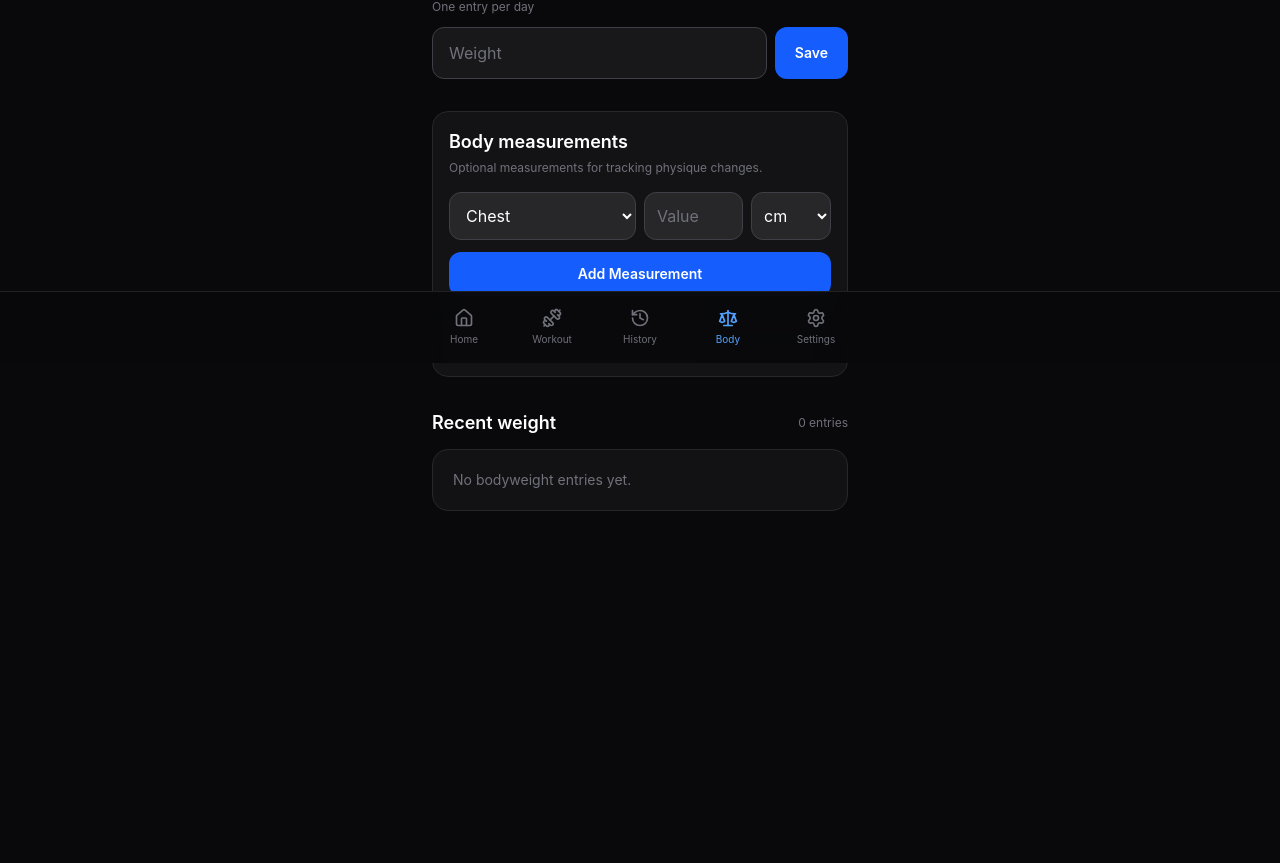
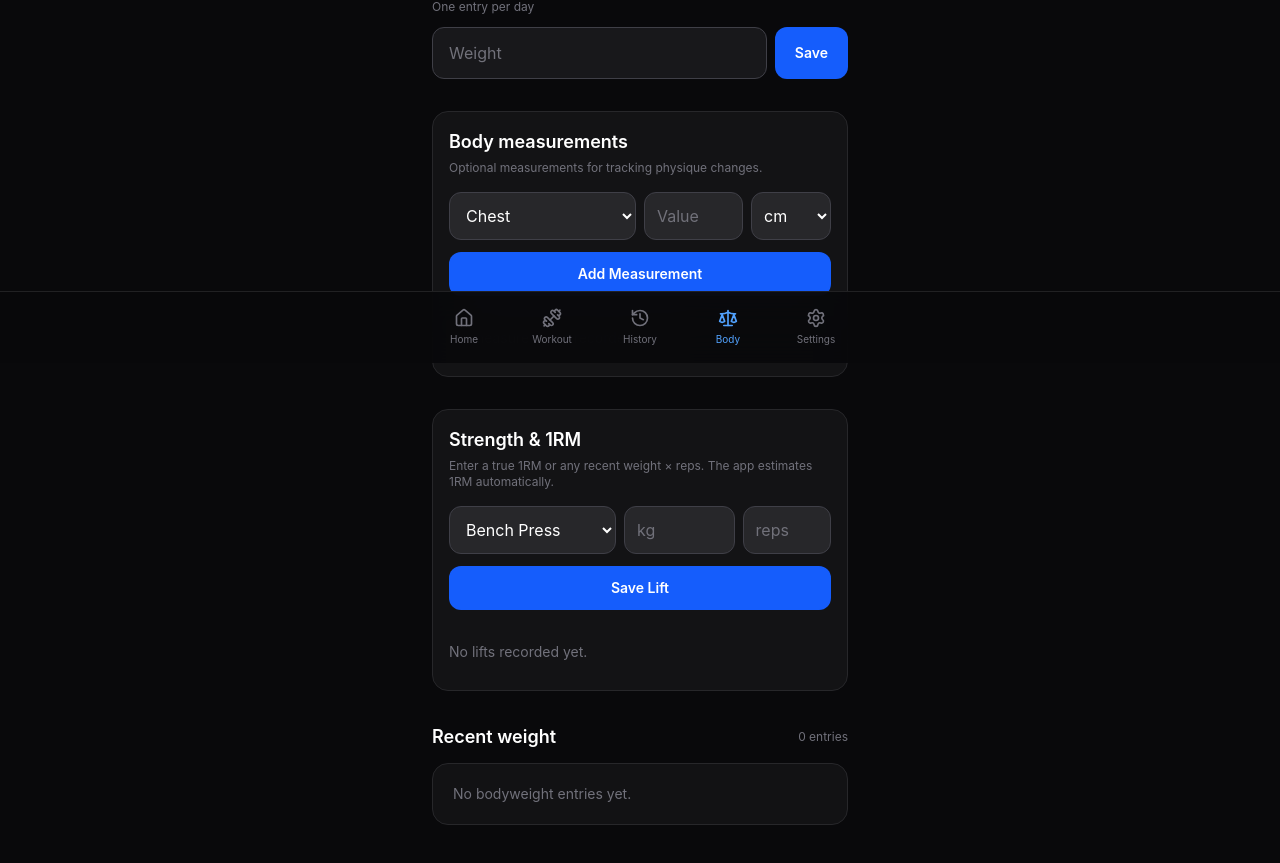
Before and after one commit to ankitsharma1310/workout-tracker, a React (Vite) app: page /bodyweight in a window 1280 px wide. Shown: the part 437-1300 px from the top of the page. Before the commit the page ends 1144 px from the top, so only its background shows below. Built offline with nearby package versions, Linux system fonts and the light colour scheme.

Commit message:
Add strength and 1RM tracking to Body

```diff
--- a/src/pages/BodyweightPage.tsx
+++ b/src/pages/BodyweightPage.tsx
@@ -6,6 +6,7 @@ import { useBodyweightStore } from "../store/bodyweightStore";
 import { useSettingsStore } from "../store/settingsStore";
 import { getLocalDateKey, getRecentAverageBodyweight, kgToUnit } from "../utils/bodyweight";
 import { addBodyMeasurement, cmToUnit, deleteBodyMeasurement, getBodyProfile, saveHeight, unitToCm } from "../utils/body";
+import { defaultLifts, deleteStrengthLift, estimateOneRepMax, getStrengthLifts, saveStrengthLift } from "../utils/strength";
 
 const commonMeasurements = ["Chest", "Biceps", "Forearms", "Waist", "Shoulders", "Thighs", "Calves", "Neck", "Hips"];
 
@@ -13,11 +14,15 @@ export default function BodyweightPage() {
   const { entries, save, remove } = useBodyweightStore();
   const { settings } = useSettingsStore();
   const [profile, setProfile] = useState(getBodyProfile());
+  const [strengthLifts, setStrengthLifts] = useState(getStrengthLifts());
   const [weight, setWeight] = useState("");
   const [height, setHeight] = useState(profile.heightCm > 0 ? String(profile.heightCm) : "");
   const [measurementName, setMeasurementName] = useState("Chest");
   const [measurementValue, setMeasurementValue] = useState("");
   const [measurementUnit, setMeasurementUnit] = useState<"cm" | "in">("cm");
+  const [liftName, setLiftName] = useState("Bench Press");
+  const [liftWeight, setLiftWeight] = useState("");
+  const [liftReps, setLiftReps] = useState("");
 
   const today = getLocalDateKey();
   const todayEntry = entries.find(entry => entry.date === today);
@@ -32,8 +37,7 @@ export default function BodyweightPage() {
   }
 
   function saveHeightValue() {
-    const value = Number(height);
-    saveHeight(value);
+    saveHeight(Number(height));
     setProfile(getBodyProfile());
   }
 
@@ -50,75 +54,62 @@ export default function BodyweightPage() {
     setProfile(getBodyProfile());
   }
 
+  function saveLift() {
+    const weightValue = Number(liftWeight);
+    const repsValue = Number(liftReps);
+    if (!Number.isFinite(weightValue) || weightValue <= 0 || !Number.isInteger(repsValue) || repsValue < 1) return;
+    saveStrengthLift(liftName, weightValue, repsValue);
+    setStrengthLifts(getStrengthLifts());
+    setLiftWeight("");
+    setLiftReps("");
+  }
+
+  function removeLift(id: string) {
+    deleteStrengthLift(id);
+    setStrengthLifts(getStrengthLifts());
+  }
+
   return (
     <Page>
       <div className="pt-2 pb-24">
         <p className="text-xs font-semibold uppercase tracking-widest text-blue-400">Body</p>
         <h1 className="mt-2 text-3xl font-bold">Body</h1>
-        <p className="mt-1 text-sm text-zinc-500">Track your bodyweight, height and physique measurements.</p>
+        <p className="mt-1 text-sm text-zinc-500">Track bodyweight, physique measurements and strength.</p>
 
         <div className="mt-6 grid grid-cols-2 overflow-hidden rounded-2xl border border-zinc-800 bg-zinc-900/70">
-          <div className="p-5">
-            <div className="text-xs uppercase tracking-wide text-zinc-500">7-day average</div>
-            <div className="mt-2 text-3xl font-bold tabular-nums">{average !== null ? average.toFixed(1) : "—"}<span className="ml-1 text-sm font-medium text-zinc-500">{average !== null ? settings.weightUnit : ""}</span></div>
-          </div>
-          <div className="border-l border-zinc-800 p-5">
-            <div className="text-xs uppercase tracking-wide text-zinc-500">Height</div>
-            <div className="mt-2 text-3xl font-bold">{profile.heightCm > 0 ? profile.heightCm : "—"}<span className="ml-1 text-sm font-medium text-zinc-500">{profile.heightCm > 0 ? "cm" : ""}</span></div>
-          </div>
+          <div className="p-5"><div className="text-xs uppercase tracking-wide text-zinc-500">7-day average</div><div className="mt-2 text-3xl font-bold tabular-nums">{average !== null ? average.toFixed(1) : "—"}<span className="ml-1 text-sm font-medium text-zinc-500">{average !== null ? settings.weightUnit : ""}</span></div></div>
+          <div className="border-l border-zinc-800 p-5"><div className="text-xs uppercase tracking-wide text-zinc-500">Height</div><div className="mt-2 text-3xl font-bold tabular-nums">{profile.heightCm > 0 ? profile.heightCm : "—"}<span className="ml-1 text-sm font-medium text-zinc-500">{profile.heightCm > 0 ? "cm" : ""}</span></div></div>
         </div>
 
         <section className="mt-6 rounded-2xl border border-zinc-800 bg-zinc-900/70 p-4">
           <h2 className="text-lg font-semibold">Height</h2>
-          <div className="mt-3 flex gap-2">
-            <input type="number" inputMode="decimal" value={height} placeholder="Height in cm" onFocus={e => e.currentTarget.select()} onChange={e => setHeight(e.target.value)} className="h-12 min-w-0 flex-1 rounded-xl border border-zinc-700 bg-zinc-800 px-4 outline-none focus:border-blue-500" />
-            <button type="button" onClick={saveHeightValue} className="h-12 rounded-xl bg-blue-600 px-5 text-sm font-semibold active:scale-[0.98]">Save</button>
-          </div>
+          <div className="mt-3 flex gap-2"><input type="number" inputMode="decimal" value={height} placeholder="Height in cm" onFocus={e => e.currentTarget.select()} onChange={e => setHeight(e.target.value)} className="h-12 min-w-0 flex-1 rounded-xl border border-zinc-700 bg-zinc-800 px-4 outline-none focus:border-blue-500" /><button type="button" onClick={saveHeightValue} className="h-12 rounded-xl bg-blue-600 px-5 text-sm font-semibold active:scale-[0.98]">Save</button></div>
         </section>
 
-        <section className="mt-6">
-          <div className="mb-3"><h2 className="text-lg font-semibold">Today's weight</h2><p className="mt-1 text-xs text-zinc-500">One entry per day</p></div>
-          <div className="flex gap-2">
-            <input type="number" inputMode="decimal" value={weight} placeholder="Weight" onFocus={e => e.currentTarget.select()} onChange={e => setWeight(e.target.value)} className="h-13 min-w-0 flex-1 rounded-xl border border-zinc-700 bg-zinc-900 px-4 text-lg font-semibold outline-none focus:border-blue-500" />
-            <button type="button" onClick={saveToday} className="h-13 shrink-0 rounded-xl bg-blue-600 px-5 text-sm font-semibold active:scale-[0.98]">Save</button>
-          </div>
-          {todayEntry && <p className="mt-2 text-xs text-zinc-500">Today's entry: {kgToUnit(todayEntry.weightKg, settings.weightUnit).toFixed(1)} {settings.weightUnit}</p>}
+        <section className="mt-6"><div className="mb-3"><h2 className="text-lg font-semibold">Today's weight</h2><p className="mt-1 text-xs text-zinc-500">One entry per day</p></div><div className="flex gap-2"><input type="number" inputMode="decimal" value={weight} placeholder="Weight" onFocus={e => e.currentTarget.select()} onChange={e => setWeight(e.target.value)} className="h-13 min-w-0 flex-1 rounded-xl border border-zinc-700 bg-zinc-900 px-4 text-lg font-semibold outline-none focus:border-blue-500" /><button type="button" onClick={saveToday} className="h-13 shrink-0 rounded-xl bg-blue-600 px-5 text-sm font-semibold active:scale-[0.98]">Save</button></div>{todayEntry && <p className="mt-2 text-xs text-zinc-500">Today's entry: {kgToUnit(todayEntry.weightKg, settings.weightUnit).toFixed(1)} {settings.weightUnit}</p>}</section>
+
+        <section className="mt-8 rounded-2xl border border-zinc-800 bg-zinc-900/70 p-4">
+          <div className="mb-4"><h2 className="text-lg font-semibold">Body measurements</h2><p className="mt-1 text-xs text-zinc-500">Optional measurements for tracking physique changes.</p></div>
+          <div className="grid grid-cols-2 gap-2"><select value={measurementName} onChange={e => setMeasurementName(e.target.value)} className="h-12 rounded-xl border border-zinc-700 bg-zinc-800 px-3 outline-none focus:border-blue-500">{commonMeasurements.map(name => <option key={name}>{name}</option>)}</select><div className="flex gap-2"><input type="number" inputMode="decimal" value={measurementValue} placeholder="Value" onFocus={e => e.currentTarget.select()} onChange={e => setMeasurementValue(e.target.value)} className="h-12 min-w-0 flex-1 rounded-xl border border-zinc-700 bg-zinc-800 px-3 outline-none focus:border-blue-500" /><select value={measurementUnit} onChange={e => setMeasurementUnit(e.target.value as "cm" | "in")} className="h-12 w-20 rounded-xl border border-zinc-700 bg-zinc-800 px-2 outline-none focus:border-blue-500"><option value="cm">cm</option><option value="in">in</option></select></div></div>
+          <button type="button" onClick={saveMeasurement} className="mt-3 h-11 w-full rounded-xl bg-blue-600 text-sm font-semibold active:scale-[0.98]">Add Measurement</button>
+          <div className="mt-5 divide-y divide-zinc-800">{profile.measurements.length === 0 ? <p className="py-3 text-sm text-zinc-500">No measurements recorded yet.</p> : profile.measurements.slice(0, 20).map(item => <div key={item.id} className="flex items-center justify-between gap-3 py-3"><div><div className="text-sm font-medium">{item.name}</div><div className="text-xs text-zinc-500">{new Date(item.recordedAt).toLocaleDateString()}</div></div><div className="flex items-center gap-3"><div className="text-sm font-semibold">{cmToUnit(item.valueCm, measurementUnit).toFixed(1)} {measurementUnit}</div><button type="button" onClick={() => removeMeasurement(item.id)} aria-label={`Delete ${item.name} measurement`} className="flex h-8 w-8 items-center justify-center rounded-lg text-zinc-600 active:bg-zinc-800 active:text-red-400"><Trash2 size={15} /></button></div></div>)}</div>
         </section>
 
         <section className="mt-8 rounded-2xl border border-zinc-800 bg-zinc-900/70 p-4">
-          <div className="mb-4"><h2 className="text-lg font-semibold">Body measurements</h2><p className="mt-1 text-xs text-zinc-500">Optional measurements for tracking physique changes.</p></div>
-          <div className="grid grid-cols-2 gap-2">
-            <select value={measurementName} onChange={e => setMeasurementName(e.target.value)} className="h-12 rounded-xl border border-zinc-700 bg-zinc-800 px-3 outline-none focus:border-blue-500">
-              {commonMeasurements.map(name => <option key={name}>{name}</option>)}
-            </select>
-            <div className="flex gap-2">
-              <input type="number" inputMode="decimal" value={measurementValue} placeholder="Value" onFocus={e => e.currentTarget.select()} onChange={e => setMeasurementValue(e.target.value)} className="h-12 min-w-0 flex-1 rounded-xl border border-zinc-700 bg-zinc-800 px-3 outline-none focus:border-blue-500" />
-              <select value={measurementUnit} onChange={e => setMeasurementUnit(e.target.value as "cm" | "in")} className="h-12 w-20 rounded-xl border border-zinc-700 bg-zinc-800 px-2 outline-none focus:border-blue-500"><option value="cm">cm</option><option value="in">in</option></select>
-            </div>
+          <div className="mb-4"><h2 className="text-lg font-semibold">Strength & 1RM</h2><p className="mt-1 text-xs text-zinc-500">Enter a true 1RM or any recent weight × reps. The app estimates 1RM automatically.</p></div>
+          <div className="grid grid-cols-[1.2fr_1fr_0.8fr] gap-2">
+            <select value={liftName} onChange={e => setLiftName(e.target.value)} className="h-12 rounded-xl border border-zinc-700 bg-zinc-800 px-3 outline-none focus:border-blue-500">{defaultLifts.map(name => <option key={name}>{name}</option>)}{strengthLifts.filter(lift => !defaultLifts.includes(lift.name)).map(lift => <option key={lift.name}>{lift.name}</option>)}</select>
+            <input type="number" inputMode="decimal" value={liftWeight} placeholder="kg" onFocus={e => e.currentTarget.select()} onChange={e => setLiftWeight(e.target.value)} className="h-12 min-w-0 rounded-xl border border-zinc-700 bg-zinc-800 px-3 outline-none focus:border-blue-500" />
+            <input type="number" inputMode="numeric" value={liftReps} placeholder="reps" onFocus={e => e.currentTarget.select()} onChange={e => setLiftReps(e.target.value)} className="h-12 min-w-0 rounded-xl border border-zinc-700 bg-zinc-800 px-3 outline-none focus:border-blue-500" />
           </div>
-          <button type="button" onClick={saveMeasurement} className="mt-3 h-11 w-full rounded-xl bg-blue-600 text-sm font-semibold active:scale-[0.98]">Add Measurement</button>
-
+          <button type="button" onClick={saveLift} className="mt-3 h-11 w-full rounded-xl bg-blue-600 text-sm font-semibold active:scale-[0.98]">Save Lift</button>
           <div className="mt-5 divide-y divide-zinc-800">
-            {profile.measurements.length === 0 ? <p className="py-3 text-sm text-zinc-500">No measurements recorded yet.</p> : profile.measurements.slice(0, 20).map(item => (
-              <div key={item.id} className="flex items-center justify-between gap-3 py-3">
-                <div><div className="text-sm font-medium">{item.name}</div><div className="text-xs text-zinc-500">{new Date(item.recordedAt).toLocaleDateString()}</div></div>
-                <div className="flex items-center gap-3"><div className="text-sm font-semibold">{cmToUnit(item.valueCm, measurementUnit).toFixed(1)} {measurementUnit}</div><button type="button" onClick={() => removeMeasurement(item.id)} aria-label={`Delete ${item.name} measurement`} className="flex h-8 w-8 items-center justify-center rounded-lg text-zinc-600 active:bg-zinc-800 active:text-red-400"><Trash2 size={15} /></button></div>
-              </div>
-            ))}
+            {strengthLifts.length === 0 ? <p className="py-3 text-sm text-zinc-500">No lifts recorded yet.</p> : strengthLifts.map(lift => <div key={lift.id} className="flex items-center justify-between gap-3 py-3"><div><div className="text-sm font-medium">{lift.name}</div><div className="mt-0.5 text-xs text-zinc-500">{lift.weightKg} kg × {lift.reps} • estimated 1RM {lift.estimatedOneRepMaxKg.toFixed(1)} kg</div></div><button type="button" onClick={() => removeLift(lift.id)} aria-label={`Delete ${lift.name}`} className="flex h-8 w-8 items-center justify-center rounded-lg text-zinc-600 active:bg-zinc-800 active:text-red-400"><Trash2 size={15} /></button></div>)}
           </div>
+          {strengthLifts.length > 0 && <div className="mt-4 rounded-xl bg-zinc-950/60 p-3 text-xs text-zinc-500">Estimated 1RM uses weight × (1 + reps ÷ 30). For 5/3/1, Training Max is 90% of estimated 1RM and rounded to the nearest 2.5 kg.</div>}
         </section>
 
-        <section className="mt-8">
-          <div className="mb-3 flex items-center justify-between"><h2 className="text-lg font-semibold">Recent weight</h2><span className="text-xs text-zinc-500">{entries.length} entries</span></div>
-          <div className="overflow-hidden rounded-2xl border border-zinc-800 bg-zinc-900/60">
-            {entries.length === 0 ? <div className="p-5 text-sm text-zinc-500">No bodyweight entries yet.</div> : entries.slice(0, 14).map(entry => {
-              const display = kgToUnit(entry.weightKg, settings.weightUnit);
-              const date = new Date(`${entry.date}T12:00:00`);
-              const label = entry.date === today ? "Today" : date.toLocaleDateString(undefined, { weekday: "short", month: "short", day: "numeric" });
-              return <div key={entry.date} className="flex items-center justify-between border-b border-zinc-800 px-4 py-3 last:border-b-0"><div className="text-sm font-medium">{label}</div><div className="flex items-center gap-4"><div className="text-sm font-semibold tabular-nums">{display.toFixed(1)} {settings.weightUnit}</div><button type="button" onClick={() => remove(entry.date)} aria-label={`Delete ${label} entry`} className="flex h-8 w-8 items-center justify-center rounded-lg text-zinc-600 active:bg-zinc-800 active:text-red-400"><Trash2 size={15} /></button></div></div>;
-            })}
-          </div>
-        </section>
+        <section className="mt-8"><div className="mb-3 flex items-center justify-between"><h2 className="text-lg font-semibold">Recent weight</h2><span className="text-xs text-zinc-500">{entries.length} entries</span></div><div className="overflow-hidden rounded-2xl border border-zinc-800 bg-zinc-900/60">{entries.length === 0 ? <div className="p-5 text-sm text-zinc-500">No bodyweight entries yet.</div> : entries.slice(0, 14).map(entry => { const display = kgToUnit(entry.weightKg, settings.weightUnit); const date = new Date(`${entry.date}T12:00:00`); const label = entry.date === today ? "Today" : date.toLocaleDateString(undefined, { weekday: "short", month: "short", day: "numeric" }); return <div key={entry.date} className="flex items-center justify-between border-b border-zinc-800 px-4 py-3 last:border-b-0"><div className="text-sm font-medium">{label}</div><div className="flex items-center gap-4"><div className="text-sm font-semibold tabular-nums">{display.toFixed(1)} {settings.weightUnit}</div><button type="button" onClick={() => remove(entry.date)} aria-label={`Delete ${label} entry`} className="flex h-8 w-8 items-center justify-center rounded-lg text-zinc-600 active:bg-zinc-800 active:text-red-400"><Trash2 size={15} /></button></div></div>; })}</div></section>
       </div>
     </Page>
   );
```
